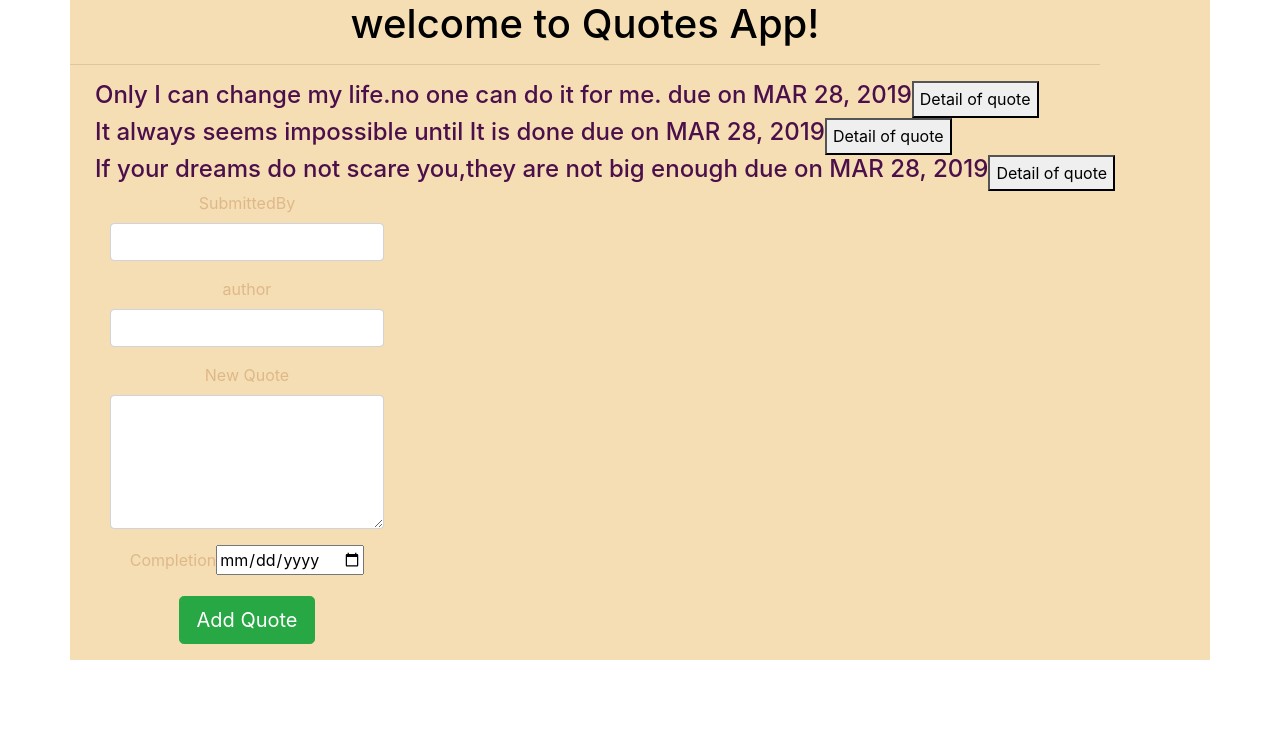
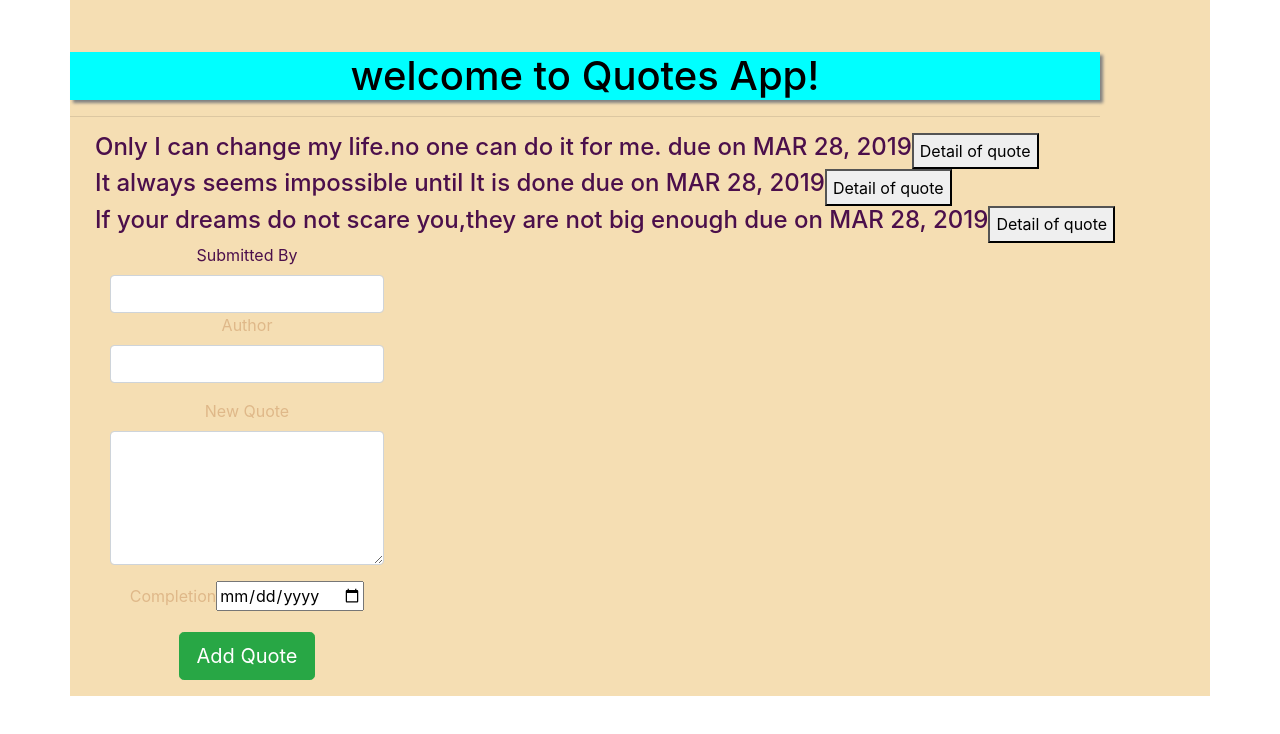
Before and after one commit to Nyirabazungu/Quotes, an Angular app: page / in a window 1280 px wide. Shown: the top 734 px of the page. Built offline with nearby package versions, Linux system fonts and the light colour scheme.

Commit message:
add head

```diff
--- a/src/app/app.component.css
+++ b/src/app/app.component.css
@@ -1,4 +1,4 @@
 container{
-    background-color: bisque;
+    background-color:gray
 
 }
--- a/src/app/quote-form/quote-form.component.html
+++ b/src/app/quote-form/quote-form.component.html
@@ -2,15 +2,15 @@
     <div class="row">
             <form (ngSubmit)='submitQuote() '#quoteForm='ngForm'>
 
-              <div class="form-group">
-                <label for="name">SubmittedBy</label>
+              <div class="">
+                <label for="name">Submitted By</label>
 
                 <input type="text"  class="form-control" id="name"[(ngModel)]="newQuote.submittedBy" name="submittedBy" #name="ngModel" required>
                 <div [hidden]="name.valid || name.pristine" class="alert alert-danger"> </div>
               </div>
 
                 <div class="form-group">
-                        <label for="name">author</label>
+                        <label for="name">Author</label>
                         <input type="text"  class="form-control" id="name"[(ngModel)]="newQuote.author" name="author" #name="ngModel" required>
                         <div [hidden]="name.valid || name.pristine" class="alert alert-danger"></div>
             </div>
--- a/src/app/quotes/quotes.component.css
+++ b/src/app/quotes/quotes.component.css
@@ -6,6 +6,9 @@
 }
 h1{
     color: #000;
+    box-shadow: 3px 3px 3px grey;
+    background-color: aqua;
+    margin-top: 5%;
 }
 h4{
     font-size: 1,3em;
```
